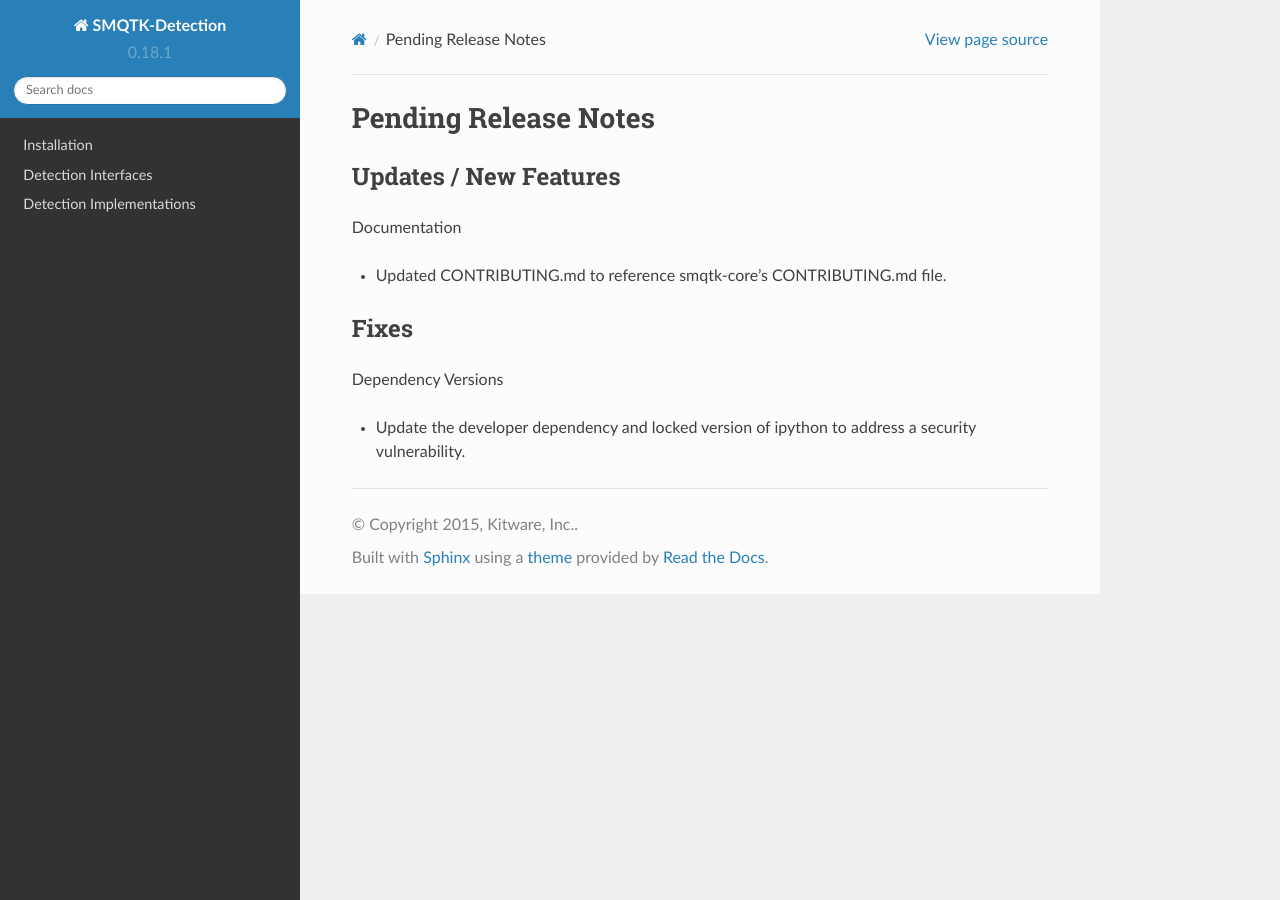
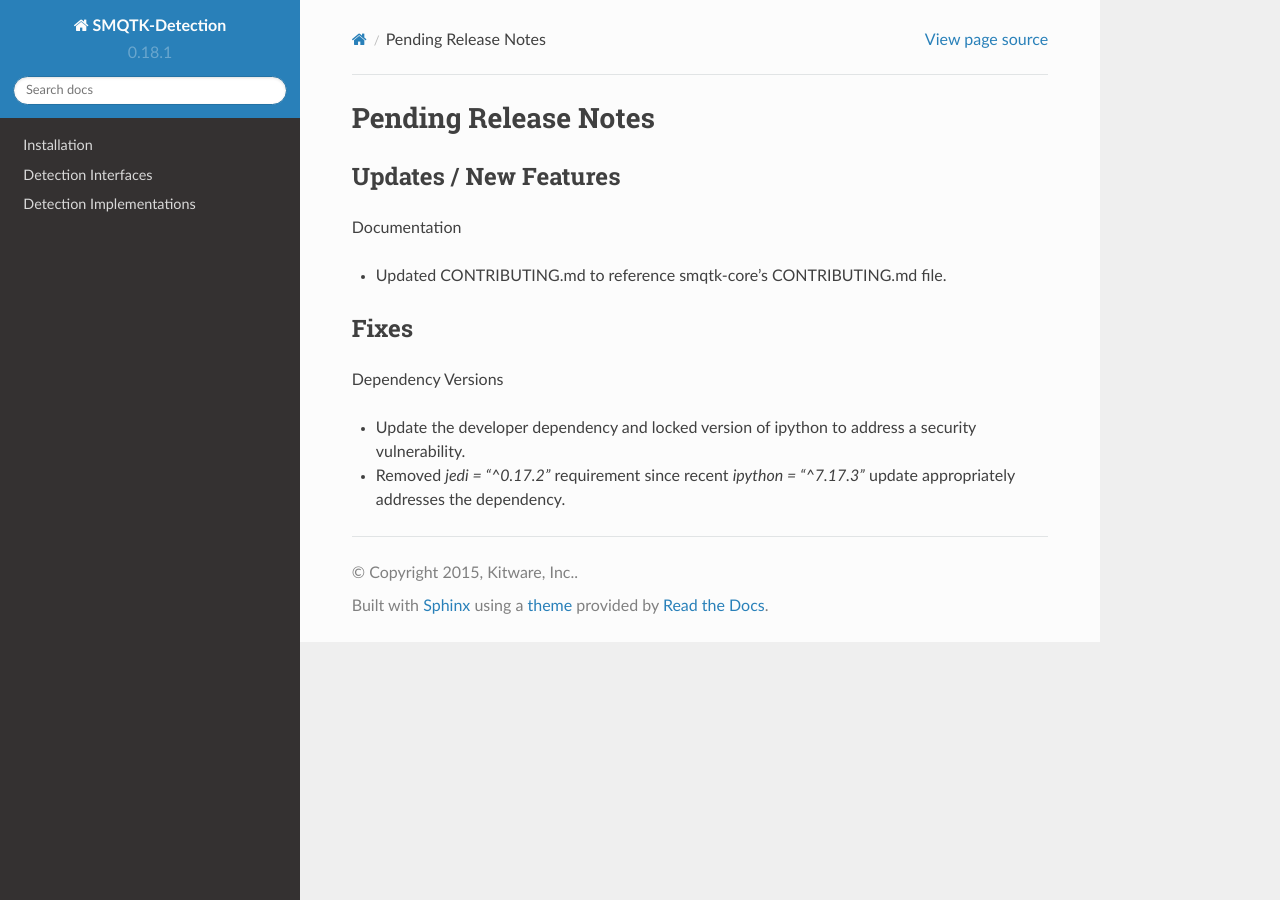
Before and after one commit to Kitware/SMQTK-Detection, a Sphinx documentation site: the page built from docs/release_notes/pending_release.rst, in a window 1280 px wide. Built offline with Sphinx 7.4.7 and the Read the Docs theme 2.0.0, drawn with Linux system fonts in a browser that asks for light colours; pages that are not in the unit, such as notebooks, are missing from menus; the version number is read from the project's files by our own code.

Commit message:
Remove jedi requirement

```diff
--- a/docs/release_notes/pending_release.rst
+++ b/docs/release_notes/pending_release.rst
@@ -15,3 +15,6 @@ Dependency Versions
 
 * Update the developer dependency and locked version of ipython to address a
   security vulnerability.
+
+* Removed `jedi = "^0.17.2"` requirement since recent `ipython = "^7.17.3"`
+  update appropriately addresses the dependency.
--- a/pyproject.toml
+++ b/pyproject.toml
@@ -57,7 +57,6 @@ pytest = "^6"
 pytest-cov = "^3"
 # Development
 ipython = "^7.16.3"
-jedi = "^0.17.2"
 
 [tool.poetry.plugins."smqtk_plugins"]
 # Detection Element
```
Also changed, not shown: 1 other file.
